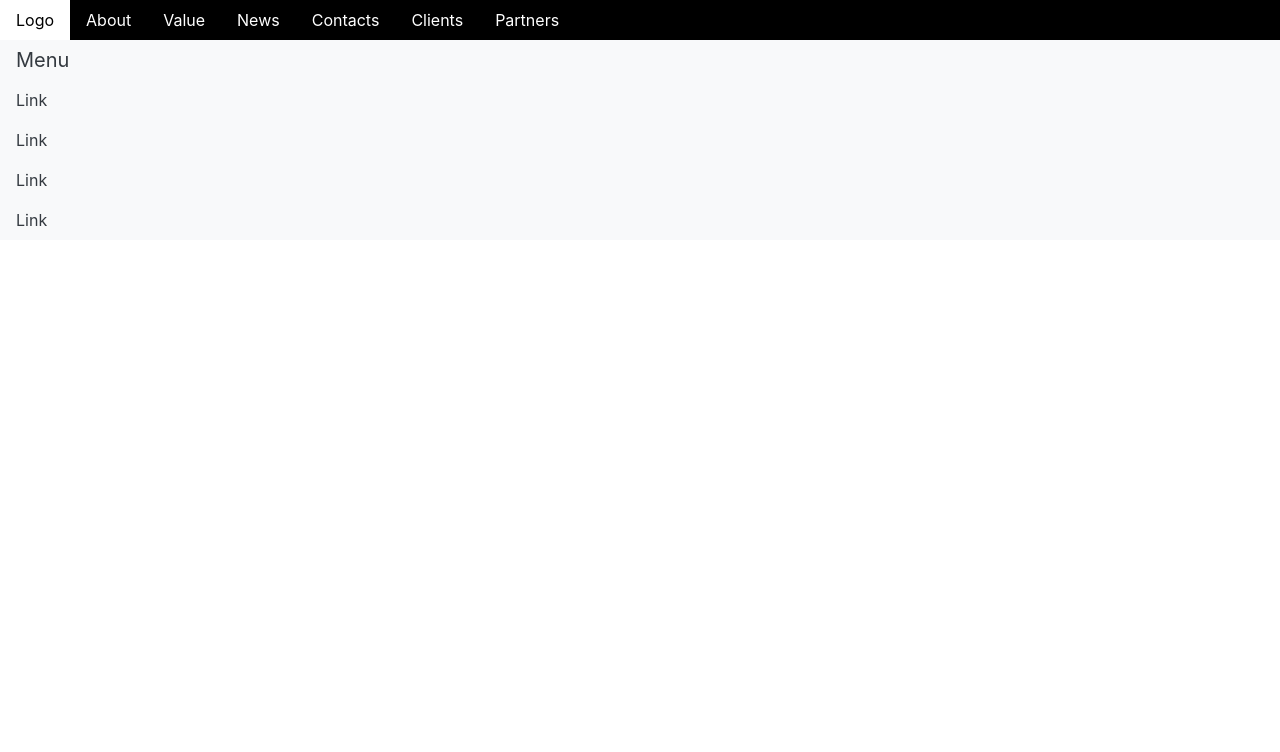
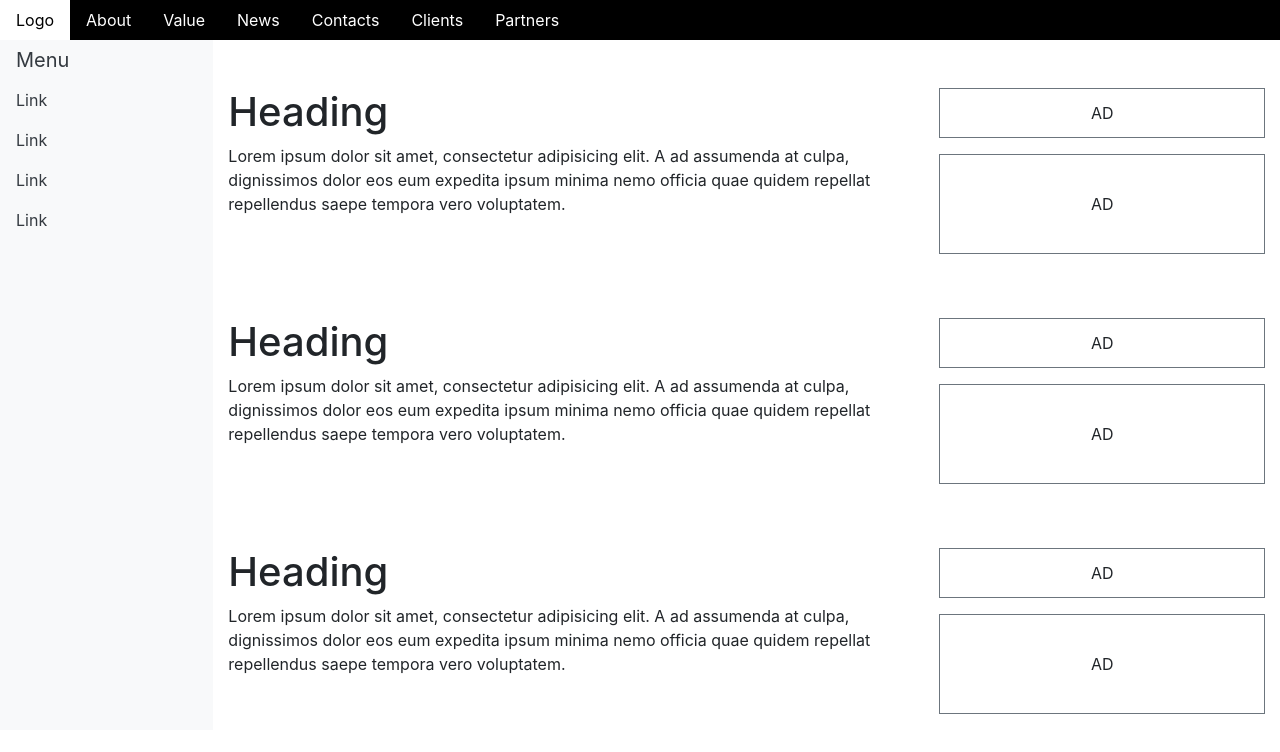
Before and after one commit to baez-mccaleb-ganymede/codeup-design-project, a plain HTML site: page css-bonus-challenge.html in a window 1280 px wide. Drawn offline with nearby package versions, Linux system fonts and the light colour scheme.

Commit message:
Modify: css-bonus-challenge docs

```diff
--- a/css-bonus-challenge.html
+++ b/css-bonus-challenge.html
@@ -37,7 +37,12 @@
                 </li>
             </ul>
         </nav>
-        <nav class="navbar navbar-light bg-light top-nav p-0 m-0" id="sidenav">
+
+
+        <div class="container-fluid">
+            <div class="row">
+                <div class="container-fluid col-2 p-0">
+                    <nav class="navbar navbar-light bg-light top-nav p-0 m-0 h-100 align-items-start" id="sidenav">
                         <!--            <button class="navbar-toggler" type="button" data-toggle="collapse" data-target="#navbarNav" aria-controls="navbarNav" aria-expanded="false" aria-label="Toggle navigation">-->
                         <!--                <span class="navbar-toggler-icon"></span>-->
                         <!--            </button>-->
@@ -57,6 +62,41 @@
                             </li>
                         </ul>
                     </nav>
+                </div>
+                <div class="container col">
+                    <div class="row mt-5">
+                        <div class="col-8">
+                            <h1 class="">Heading</h1>
+                            <p><span>Lorem ipsum dolor sit amet, consectetur adipisicing elit. A ad assumenda at culpa, dignissimos dolor eos eum expedita ipsum minima nemo officia quae quidem repellat repellendus saepe tempora vero voluptatem.</span></p>
+                        </div>
+                        <div class="col-4">
+                            <p class="ad-para1 border border-secondary justify-content-center d-flex align-items-center">AD</p>
+                            <p class="ad-para2 border border-secondary justify-content-center d-flex align-items-center">AD</p>
+                        </div>
+                    </div>
+                    <div class="row mt-5">
+                        <div class="col-8">
+                            <h1 class="">Heading</h1>
+                            <p><span>Lorem ipsum dolor sit amet, consectetur adipisicing elit. A ad assumenda at culpa, dignissimos dolor eos eum expedita ipsum minima nemo officia quae quidem repellat repellendus saepe tempora vero voluptatem.</span></p>
+                        </div>
+                        <div class="col-4">
+                            <p class="ad-para1 border border-secondary justify-content-center d-flex align-items-center">AD</p>
+                            <p class="ad-para2 border border-secondary justify-content-center d-flex align-items-center">AD</p>
+                        </div>
+                    </div>
+                    <div class="row mt-5">
+                        <div class="col-8">
+                            <h1 class="">Heading</h1>
+                            <p><span>Lorem ipsum dolor sit amet, consectetur adipisicing elit. A ad assumenda at culpa, dignissimos dolor eos eum expedita ipsum minima nemo officia quae quidem repellat repellendus saepe tempora vero voluptatem.</span></p>
+                        </div>
+                        <div class="col-4">
+                            <p class="ad-para1 border border-secondary justify-content-center d-flex align-items-center">AD</p>
+                            <p class="ad-para2 border border-secondary justify-content-center d-flex align-items-center">AD</p>
+                        </div>
+                    </div>
+                </div>
+            </div>
+        </div>
 
 
 
--- a/css/css-bonus-challenge.css
+++ b/css/css-bonus-challenge.css
@@ -13,6 +13,14 @@
     background: lightgray;
     color: black !important;
 }
+.ad-para1 {
+    height: 50px;
+    width: 100%;
+}
+.ad-para2 {
+    height: 100px;
+    width: 100%;
+}
 /*#sidenav {*/
 /*    background: lightgray;*/
 /*}*/
```
Lines whose indentation alone changed are shown as unchanged.
